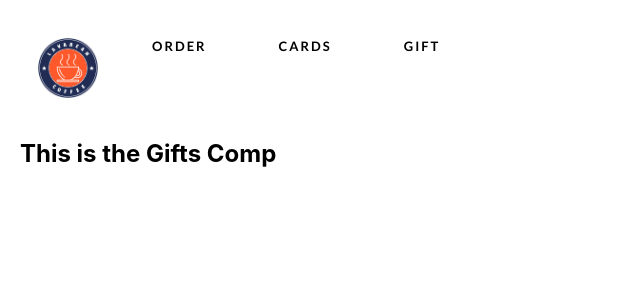
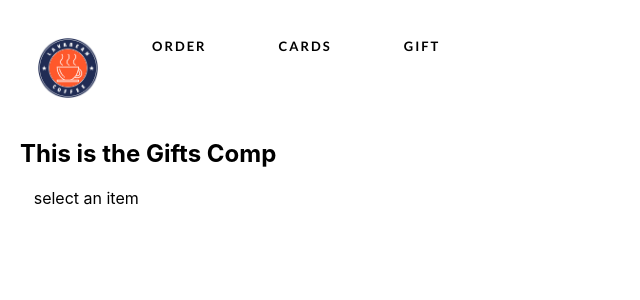
Before and after one commit to ruthmatieu/lavabeans-coffee-app, a React (Create React App) app: page /gifts in a window 1280 px wide. Shown: the top 300 px of the page, without its empty margins (0-640 px from the left). Built offline with nearby package versions, Linux system fonts and the light colour scheme.

Commit message:
added p to gift comp

```diff
--- a/src/components/Gifts.js
+++ b/src/components/Gifts.js
@@ -2,7 +2,10 @@ import React from 'react';
 
 function Gifts() {
     return (
-        <h1>This is the Gifts Comp</h1>
+        <div>
+            <h1>This is the Gifts Comp</h1>
+            <p>select an item</p>
+        </div>
     )
 }
 
```
